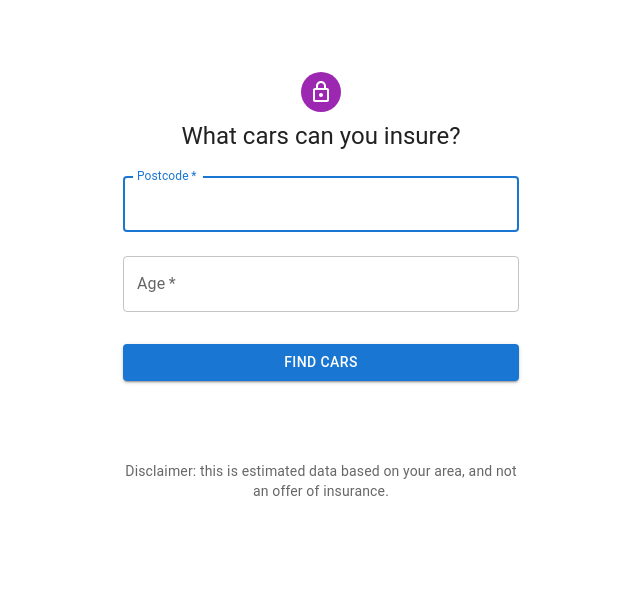
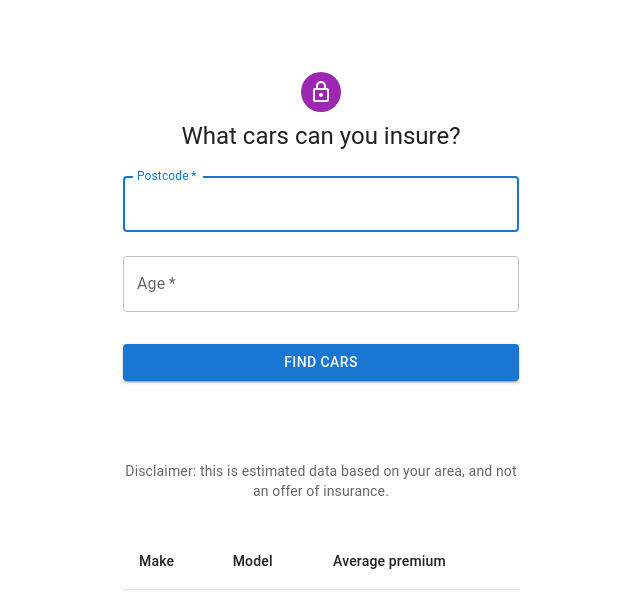
Before and after one commit to MatthewHuk/ctm-hackathon, a React (Create React App) app in the folder what-can-i-insure/: page / in a window 1280 px wide. Shown: the top 608 px of the page, without its empty margins (319-959 px from the left). Built offline with nearby package versions, Linux system fonts and the light colour scheme.

Commit message:
QT-hackathon #comment - made filter work with cors
Co-authored-by: José Carréra Alvares Neto <zecarrera@users.noreply.github.com>

```diff
--- a/what-can-i-insure/package.json
+++ b/what-can-i-insure/package.json
@@ -3,6 +3,8 @@
   "version": "0.1.0",
   "private": true,
   "dependencies": {
+    "@babel/core": "^7.15.8",
+    "@emotion/react": "^11.4.1",
     "@emotion/styled": "^11.3.0",
     "@mui/icons-material": "^5.0.3",
     "@mui/material": "^5.0.3",
@@ -11,10 +13,12 @@
     "@testing-library/user-event": "^12.8.3",
     "axios": "^0.23.0",
     "cookie-parser": "^1.4.5",
+    "cors": "^2.8.5",
     "express": "^4.17.1",
     "react": "^17.0.2",
     "react-dom": "^17.0.2",
     "react-scripts": "4.0.3",
+    "tsutils": "^3.21.0",
     "uuid": "^8.3.2",
     "web-vitals": "^1.1.2"
   },
--- a/what-can-i-insure/src/App.js
+++ b/what-can-i-insure/src/App.js
@@ -29,6 +29,7 @@ export default function SignIn() {
 
     const getQuotes = async () => {
         const response = await Axios.get(`http://localhost:3001/insurance/${postcode}/${age}`)
+        console.log(response);
         setResults(response.data);
     }
 
@@ -83,7 +84,7 @@ export default function SignIn() {
                     </Box>
                 </Box>
                 <Copyright sx={{ mt: 8, mb: 4 }} />
-                {results.length>0 ? <Table>
+                <Table>
                     <TableHead>
                         <TableRow>
                             <TableCell>
@@ -97,7 +98,7 @@ export default function SignIn() {
                             </TableCell>
                         </TableRow>
                     </TableHead>
-                    {results.map((car, index) => {
+                    {results?.matchingData?.map((car, index) => (
                         <TableRow key={index}>
                             <TableCell>
                                 {car.Make}
@@ -109,8 +110,8 @@ export default function SignIn() {
                                 {car.annualPremium}
                             </TableCell>
                         </TableRow>
-                    })}
-                </Table>:null}
+                    ))}
+                </Table>
 
             </Container>
         </ThemeProvider>
```
Also changed, not shown: 2 other files (tests, documents, lock files or other folders).
